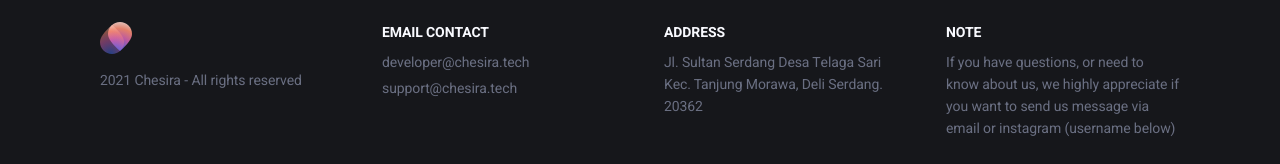
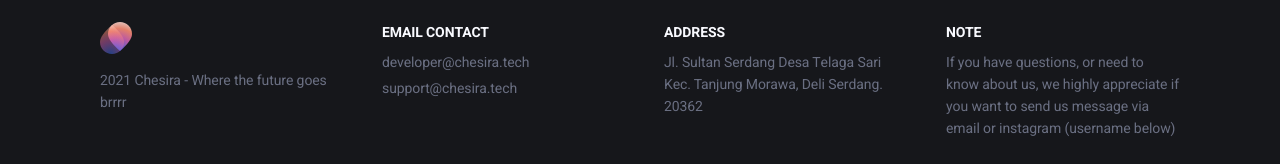
Before and after one commit to fanboykun/chesira, a Vue app: page / in a window 1280 px wide. Shown: the part 4048-4212 px from the top of the page. Built offline with nearby package versions, Linux system fonts and the light colour scheme.

Commit message:
Revert "fix footer"
This reverts commit 0ec71ee1f41c26f4efcc7bf3a75dee580ccd912f.

```diff
--- a/src/components/Footer.vue
+++ b/src/components/Footer.vue
@@ -12,7 +12,7 @@
               </div>
               <div class="footer-copyright">
                 <!-- © 2020 Neon, all rights reserved -->
-                2021 Chesira - All rights reserved
+                2021 Chesira - Where the future goes brrrr
               </div>
             </div>
             <div class="ra">
```
